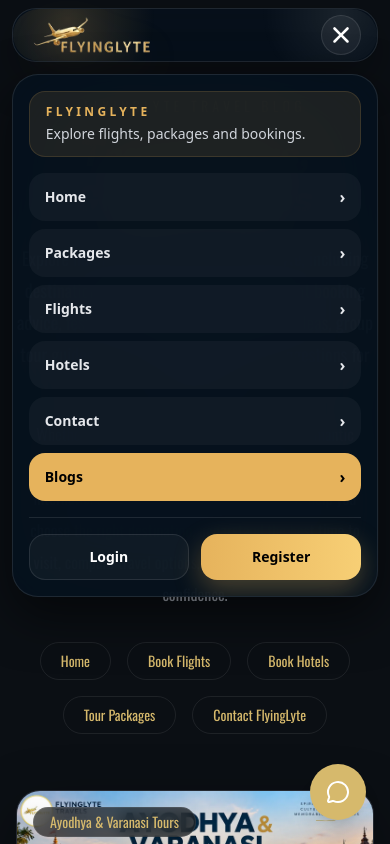
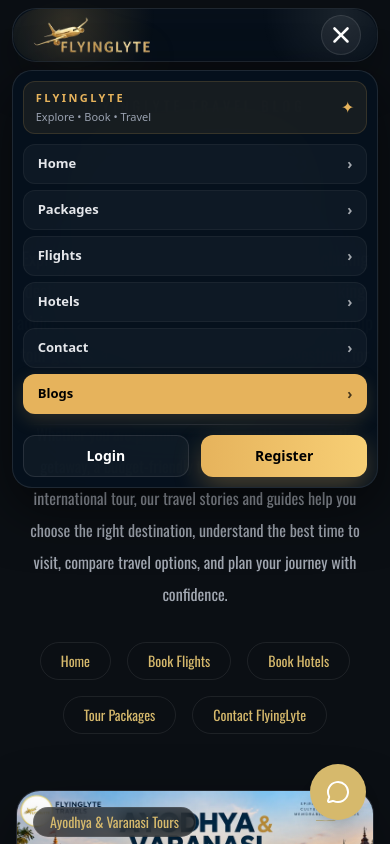
Before and after one commit to developer4518/flying_lyte, a React (Vite) app: page /blogs in a window 390 px wide. Both pictures are taken after a click on the button 341 px from the left and 35 px from the top of the page. Shown: the top 844 px of the page. Built offline with nearby package versions, Linux system fonts and the light colour scheme.

Commit message:
ui polish of buger in mobile view

```diff
--- a/src/components/Home/Navbar.jsx
+++ b/src/components/Home/Navbar.jsx
@@ -154,8 +154,7 @@
                   <Link
                     to={item.path}
                     onClick={(e) => handleNavClick(e, item)}
-                    className={`relative block rounded-full px-4 py-2 text-sm font-semibold transition-all duration-300 ${
-                      isActive(item.path)
+                    className={`relative block rounded-full px-4 py-2 text-sm font-semibold transition-all duration-300 ${isActive(item.path)
                       ? "bg-[#E6B35C]/15 text-[#E6B35C] shadow-[inset_0_0_0_1px_rgba(230,179,92,0.25)]"
                       : "text-gray-300 hover:bg-white/5 hover:text-[#E6B35C]"
                       }`}
@@ -204,8 +203,7 @@
                     </span>
 
                     <span
-                      className={`text-xs transition ${
-                        profileOpen ? "rotate-180" : ""
+                      className={`text-xs transition ${profileOpen ? "rotate-180" : ""
                         }`}
                     >
                       ▼
@@ -249,17 +247,44 @@
 
         {/* Mobile Menu */}
         {menuOpen && (
-          <div className="mt-3 overflow-hidden rounded-[26px] border border-white/10 bg-[#06111d]/95 p-4 text-gray-200 shadow-[0_18px_50px_rgba(0,0,0,0.55)] backdrop-blur-2xl lg:hidden">
-            <div className="mb-4 rounded-2xl border border-[#E6B35C]/15 bg-[#E6B35C]/10 px-4 py-3">
-              <p className="text-xs font-semibold uppercase tracking-[0.28em] text-[#E6B35C]">
+          <div
+            className="
+  mt-2
+  max-h-[calc(100dvh-82px)]
+  overflow-y-auto
+  overscroll-contain
+  touch-pan-y
+  rounded-[20px]
+  border border-white/10
+  bg-[#06111d]/97
+  p-2.5
+  pb-[calc(env(safe-area-inset-bottom)+10px)]
+  text-gray-200
+  shadow-[0_20px_55px_rgba(0,0,0,0.58)]
+  backdrop-blur-2xl
+  [-webkit-overflow-scrolling:touch]
+  lg:hidden
+"
+          >
+            <div className="mb-2.5 rounded-xl border border-[#E6B35C]/15 bg-[#E6B35C]/8 px-3 py-2">
+              <div className="flex items-center justify-between gap-3">
+                <div>
+                  <p className="text-[11px] font-bold uppercase tracking-[0.22em] text-[#E6B35C]">
                     FlyingLyte
                   </p>
-              <p className="mt-1 text-sm text-gray-300">
-                Explore flights, packages and bookings.
+
+                  <p className="mt-0.5 text-[11px] leading-4 text-gray-400">
+                    Explore • Book • Travel
                   </p>
                 </div>
 
-            <div className="flex flex-col gap-2">
+                <span className="text-base text-[#E6B35C]">
+                  ✦
+                </span>
+              </div>
+            </div>
+            <div className="flex flex-col gap-1.5">
+
               {navLinks.map((item) => (
                 <button
                   key={item.path}
@@ -273,26 +298,27 @@
                       handleReloadNavigate(item.path);
                     }
                   }}
-                  className={`flex items-center justify-between rounded-2xl px-4 py-3 text-left text-sm font-semibold transition ${
-                    isActive(item.path)
-                      ? "bg-[#E6B35C] text-black"
-                      : "bg-white/4 text-gray-200 hover:bg-white/8 hover:text-[#E6B35C]"
+                  className={`group flex min-h-10 items-center justify-between rounded-xl border px-3.5 py-2 text-left text-[13px] font-semibold transition-all duration-200 ${isActive(item.path)
+                    ? "border-[#E6B35C]/60 bg-[#E6B35C] text-black shadow-[0_6px_18px_rgba(230,179,92,0.18)]"
+                    : "border-white/5 bg-white/[0.035] text-gray-200 hover:border-[#E6B35C]/20 hover:bg-white/[0.07] hover:text-[#E6B35C]"
                     }`}
                 >
                   {item.name}
-                  <span className="text-base">›</span>
+                  <span className="text-sm opacity-70 transition-transform duration-200 group-hover:translate-x-0.5">
+                    ›
+                  </span>
                 </button>
               ))}
             </div>
 
-            <div className="my-4 h-px bg-white/10" />
+            <div className="my-2.5 h-px bg-linear-to-r from-transparent via-white/10 to-transparent" />
 
             {!user ? (
               <div className="grid grid-cols-2 gap-3">
                 <button
                   type="button"
                   onClick={() => navigate("/login")}
-                  className="rounded-2xl border border-white/10 bg-white/4 px-4 py-3 text-sm font-semibold text-white transition hover:bg-white/8"
+                  className="rounded-xl border border-white/10 bg-white/4 px-4 py-2.5 text-sm font-semibold text-white transition hover:bg-white/8"
                 >
                   Login
                 </button>
@@ -300,14 +326,14 @@
                 <button
                   type="button"
                   onClick={() => navigate("/register")}
-                  className="rounded-2xl bg-linear-to-r from-[#E6B35C] to-[#F7CF75] px-4 py-3 text-sm font-bold text-black shadow-[0_10px_28px_rgba(230,179,92,0.3)]"
+                  className="rounded-xl bg-linear-to-r from-[#E6B35C] to-[#F7CF75] px-4 py-2.5 text-sm font-bold text-black shadow-[0_10px_28px_rgba(230,179,92,0.3)]"
                 >
                   Register
                 </button>
               </div>
             ) : (
               <div className="space-y-3">
-                <div className="flex items-center gap-3 rounded-2xl border border-white/10 bg-white/4 px-4 py-3">
+                <div className="flex items-center gap-2.5 rounded-xl border border-white/10 bg-white/[0.04] px-3 py-2.5">
                   <span className="grid h-10 w-10 place-items-center rounded-full bg-[#E6B35C] font-black text-black">
                     {(user?.name || user?.email || "U").charAt(0).toUpperCase()}
                   </span>
```
Lines whose indentation alone changed are shown as unchanged.
